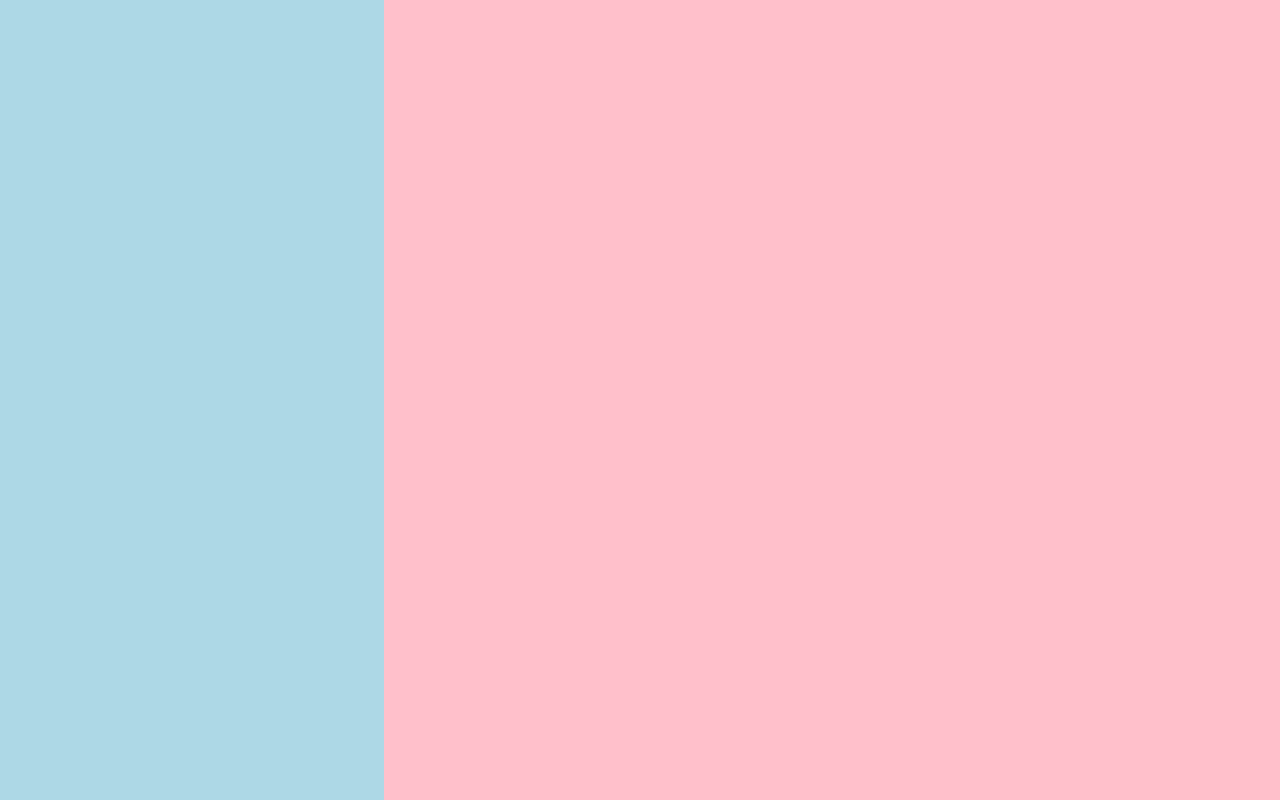
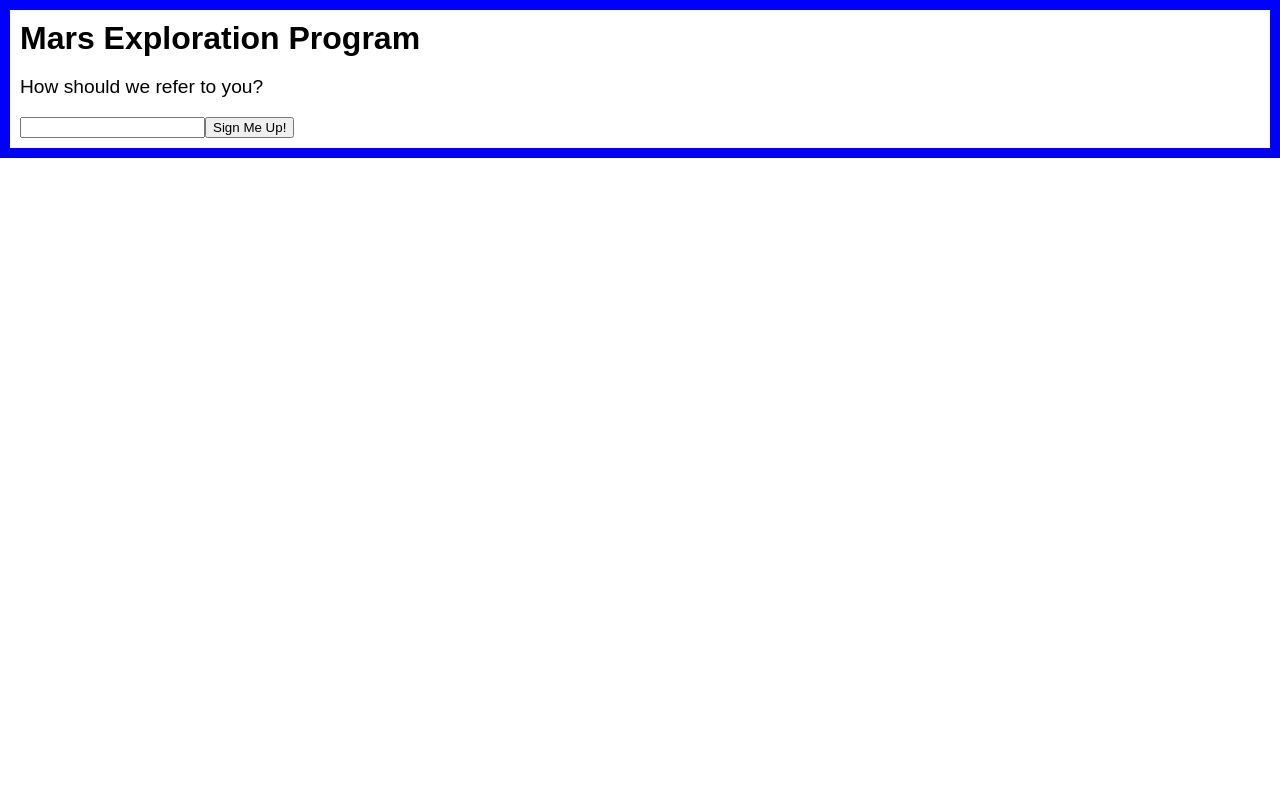
Before and after one commit to YanPanMichael/my-react-learning-demo, a React (Create React App) app: page / in a window 1280 px wide. Built offline with nearby package versions, Linux system fonts and the light colour scheme.

Commit message:
utilize props children and certain props

```diff
--- a/src/SignUpDialog.js
+++ b/src/SignUpDialog.js
@@ -14,20 +14,61 @@
 //使用 children 属性将子元素直接传递到输出。
 //<FancyBorder> JSX 标签内的任何内容都将通过 children 属性传入 FancyBorder。
 //由于 FancyBorder 在一个 <div> 内渲染了 {props.children}，所以被传递的所有元素都会出现在最终输出中。
-class WelcomeDialog extends Component {
+class Dialog extends Component {
     render() {
         return (
             <FancyBorder color="blue">
                 <h1 className="Dialog-title">
-                    Welcome
+                    {this.props.title}
                 </h1>
                 <p className="Dialog-message">
-                    Thank you for visiting our spacecraft!
+                    {this.props.message}
                 </p>
+                {this.props.children}
             </FancyBorder>
         );
     }
 }
+
+function WelcomeDialog() {
+    return (
+      <Dialog
+        title="Welcome"
+        message="Thank you for visiting our spacecraft!" />
+    );
+}
+
+
+class SignUpDialog extends Component {
+    constructor(props) {
+        super(props);
+        this.handleChange = this.handleChange.bind(this);
+        this.handleSignUp = this.handleSignUp.bind(this);
+        this.state = {login: ''};
+    }
+
+    handleChange(e) {
+        this.setState({login: e.target.value});
+    }
+
+    handleSignUp() {
+        alert(`Welcome aboard, ${this.state.login}!`);
+    }
+
+    render () {
+        return (
+            <Dialog title="Mars Exploration Program"
+                    message="How should we refer to you?">
+                    <input value={this.state.login}
+                        onChange={this.handleChange} />
+                    <button onClick={this.handleSignUp}>
+                        Sign Me Up!
+                    </button>
+            </Dialog>
+        )
+    }
+}
+
 
 //------------------====================-----------------===================----------
 //虽然不太常见，但有时你可能需要在组件中有多个入口，
@@ -66,4 +107,4 @@
 }
 
 
-export default SplitPaneContainer;
+export default SignUpDialog;
--- a/src/index.js
+++ b/src/index.js
@@ -3,7 +3,7 @@
 import './index.css';
 import App from './App';
 // import registerServiceWorker from './registerServiceWorker';
-import SplitPaneContainer from './SignUpDialog';
+import SignUpDialog from './SignUpDialog';
 
 function BoilingVerdict(props) {
   if (props.celsius >= 100) {
@@ -101,7 +101,7 @@
 }
 
 ReactDOM.render(
-  <SplitPaneContainer />,
+  <SignUpDialog />,
   document.getElementById('root')
 );
 
```
